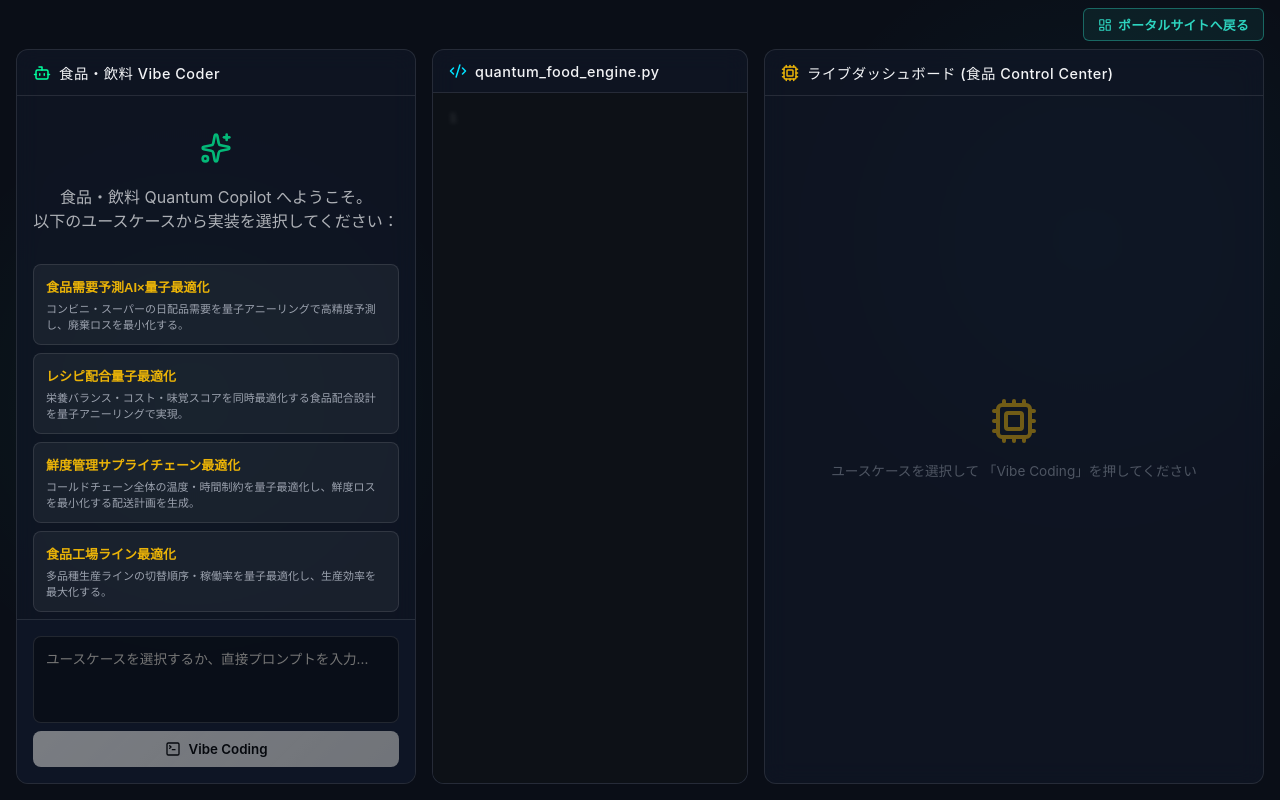
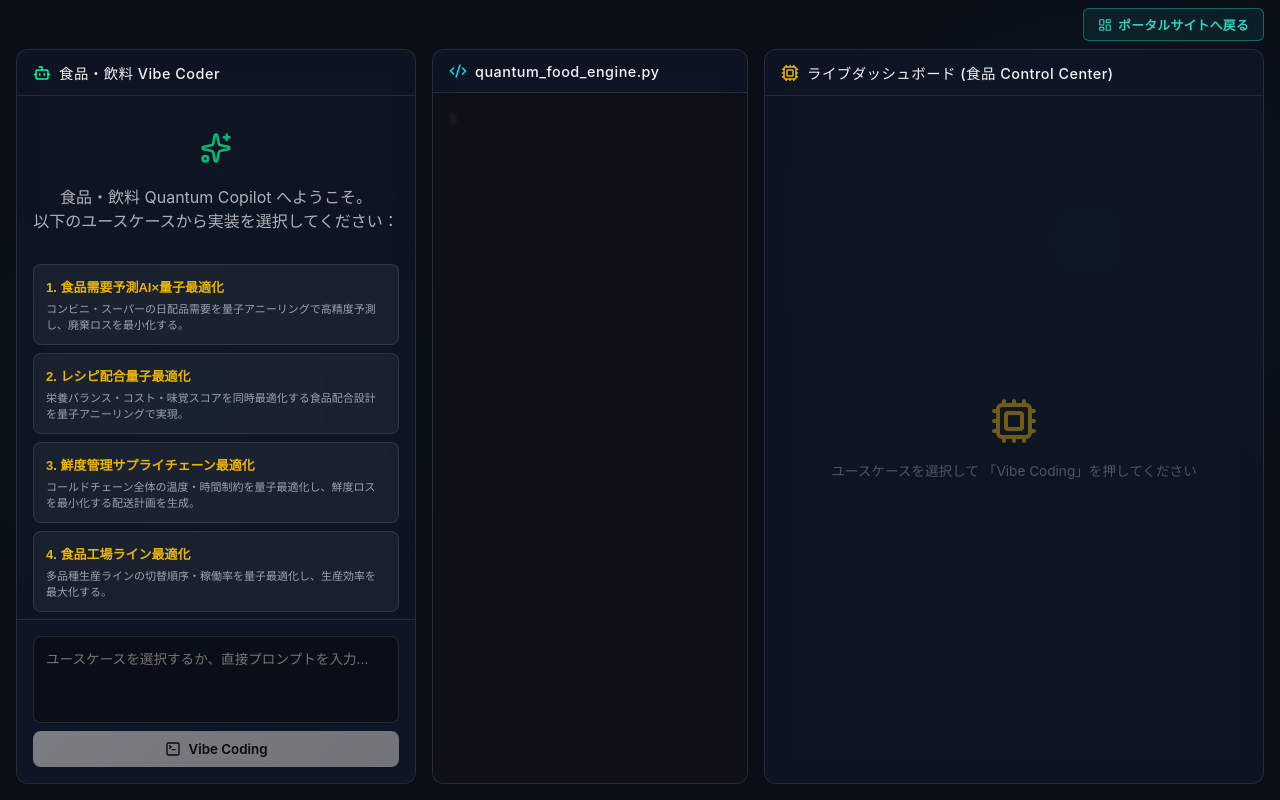
Before and after one commit to jqca/food-vibe-coder, a React (Vite) app: page / in a window 1280 px wide. Built offline with nearby package versions, Linux system fonts and the light colour scheme.

Commit message:
feat: ユースケース一覧に通し番号を追加

```diff
--- a/src/components/AIChat.tsx
+++ b/src/components/AIChat.tsx
@@ -37,9 +37,9 @@
           </div>
         )}
         <div style={{ display: 'flex', flexDirection: 'column', gap: '8px' }}>
-          {history.length === 0 && useCases.map((uc) => (
+          {history.length === 0 && useCases.map((uc, idx) => (
             <button key={uc.id} onClick={() => { handleUseCaseClick(uc.id, uc.prompt); fetch('/api/track', { method: 'POST', headers: { 'Content-Type': 'application/json' }, body: JSON.stringify({ app_id: 'food', usecase_id: uc.id, usecase_title: uc.title }) }).catch(() => {}); }} disabled={isGenerating} style={{ textAlign: 'left', padding: '12px', background: selectedId === uc.id ? 'rgba(0, 225, 255, 0.15)' : 'rgba(255,255,255,0.05)', border: `1px solid ${selectedId === uc.id ? 'var(--quantum-blue)' : 'var(--border-color)'}`, borderRadius: '8px', color: 'var(--text-main)', cursor: isGenerating ? 'not-allowed' : 'pointer', transition: 'all 0.2s', opacity: isGenerating ? 0.5 : 1 }} className="use-case-btn">
-              <div style={{ fontWeight: 'bold', fontSize: '13px', color: selectedId === uc.id ? 'var(--quantum-green)' : '#eab308', marginBottom: '4px' }}>{uc.title}</div>
+              <div style={{ fontWeight: 'bold', fontSize: '13px', color: selectedId === uc.id ? 'var(--quantum-green)' : '#eab308', marginBottom: '4px' }}>{idx + 1}. {uc.title}</div>
               <div style={{ fontSize: '11px', color: 'var(--text-muted)' }}>{uc.description}</div>
             </button>
           ))}
```
